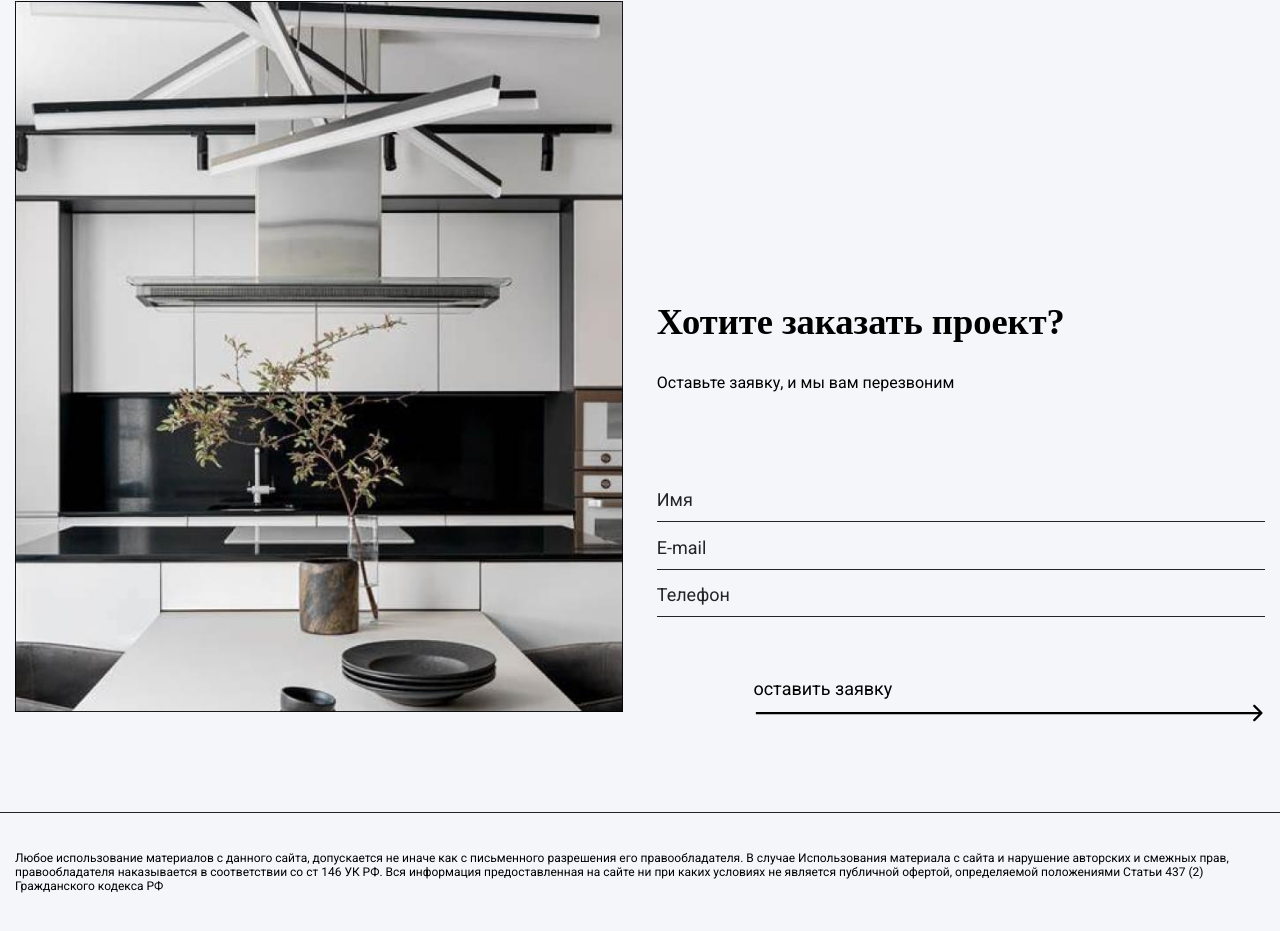
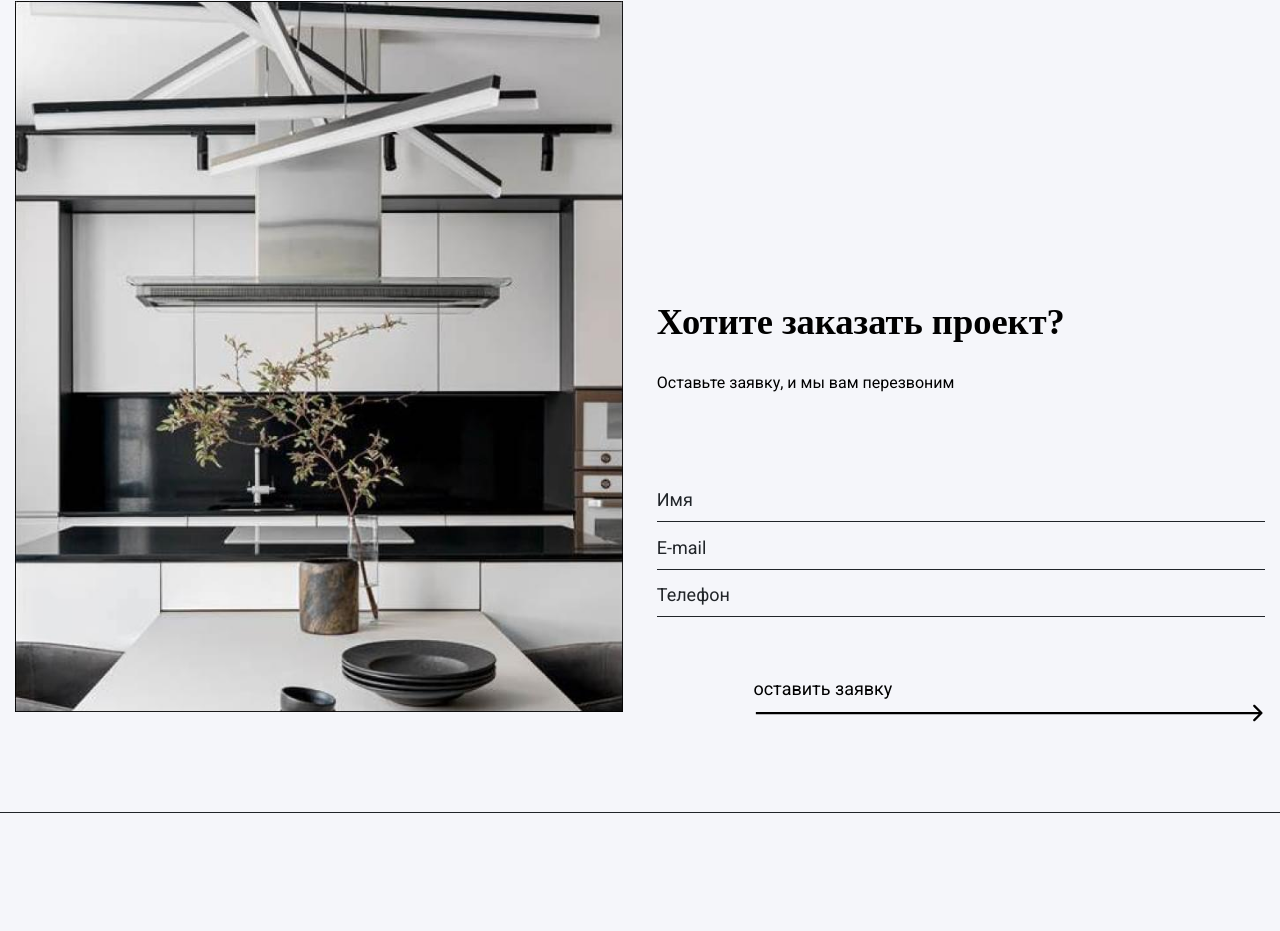
Before and after one commit to dmitry-5/eranaestate, a plain HTML site: page index.html in a window 1280 px wide. Shown: the part 7642-8573 px from the top of the page. Drawn offline with Linux system fonts and the light colour scheme.

Commit message:
Update index.html

```diff
--- a/index.html
+++ b/index.html
@@ -441,9 +441,7 @@
 		</main>
 		<footer class="footer">
 			<div class="footer__container">
-				<p class="footer__text">
-					Любое использование материалов с данного сайта, допускается не иначе как с письменного разрешения его правообладателя. В случае Использования материала с сайта и нарушение авторских и смежных прав, правообладателя наказывается в соответствии со ст 146 УК РФ. Вся информация предоставленная на сайте ни при каких условиях не является публичной офертой, определяемой положениями Статьи 437 (2) Гражданского кодекса РФ
-				</p>
+
 			</div>
 		</footer>
 	</div>
```
